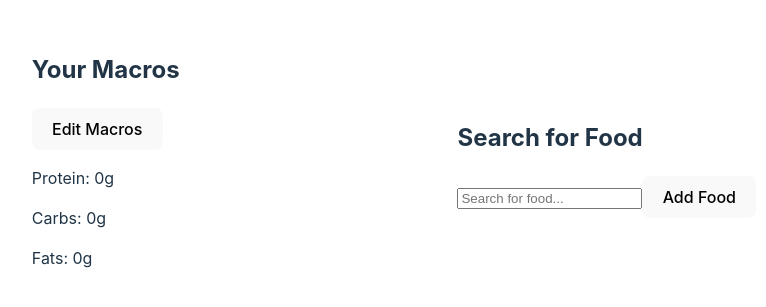
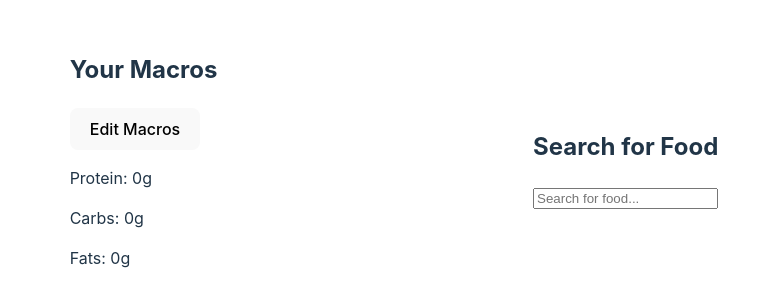
Before and after one commit to LSanchez17/macroNutrition, a React (Vite) app: page / in a window 1280 px wide. Shown: the part 241-548 px from the top of the page, without its empty margins (246-1012 px from the left). Built offline with nearby package versions, Linux system fonts and the light colour scheme.

Commit message:
clicking a food now properly reduces the macros

```diff
--- /dev/null
+++ b/src/components/FoodList.tsx
@@ -0,0 +1,35 @@
+import { Button } from '@mui/base';
+import foods from '../assets/foods/foods.json';
+import { Macros } from '../types/types';
+
+interface FoodListProps {
+    searchTerm: string;
+    onFoodSelected: (foodMacros: Macros) => void;
+}
+
+export const FoodList: React.FC<FoodListProps> = ({ searchTerm, onFoodSelected }) => {
+    const matches = foods.filter((food) => food.name.toLowerCase().includes(searchTerm.toLowerCase()));
+
+    if (searchTerm === '') {
+        return null;
+    }
+
+    const handleClick = (foodMacros: Macros) => {
+        onFoodSelected(foodMacros);
+    }
+
+    return (
+        <div className='food-list'>
+            {matches.map((food, idx) => (
+                <div key={idx} className='food-item'>
+                    <h3>{food.name}</h3>
+                    <p>Protein: {food.protein}g</p>
+                    <p>Carbs: {food.carbs}g</p>
+                    <p>Fats: {food.fats}g</p>
+                    <Button onClick={() => handleClick(food)}>Add Food</Button>
+                </div>
+            ))}
+        </div>
+    )
+
+}
--- a/src/components/SearchFood.tsx
+++ b/src/components/SearchFood.tsx
@@ -1,20 +1,23 @@
+import { Input } from "@mui/base";
 import { Macros } from "../types/types";
+import { useState } from "react";
+import { FoodList } from "./FoodList";
 
 interface SearchFoodProps {
     onFoodSelected: (foodMacros: Macros) => void;
 }
 
 export const SearchFood: React.FC<SearchFoodProps> = ({onFoodSelected}) => {
-
-    const handleClick = () => {
-        onFoodSelected({ protein: 10, carbs: 20, fats: 30 });
+    const [searchTerm, setSearchTerm] = useState('');
+    const handleChange = (e: React.ChangeEvent<HTMLInputElement>) => {
+        setSearchTerm(e.target.value);
     }
 
     return (
         <div className='search-food'>
             <h2>Search for Food</h2>
-            <input type='text' placeholder='Search for food...' />
-            <button onClick={handleClick}>Add Food</button>
+            <Input type='text' placeholder='Search for food...' onChange={handleChange} />
+            <FoodList searchTerm={searchTerm} onFoodSelected={onFoodSelected}/>
         </div>
     )
 }
```
